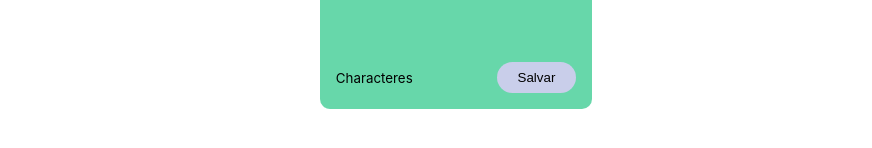
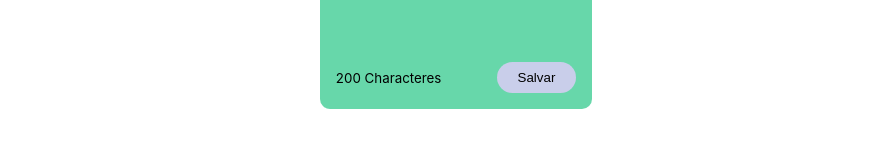
Before and after one commit to diegrp/Notes-List, a React (Create React App) app: page / in a window 1280 px wide. Shown: the part 202-350 px from the top of the page, without its empty margins (184-1056 px from the left). Built offline with nearby package versions, Linux system fonts and the light colour scheme.

Commit message:
Creating handleChange and handleClickSave in add new annotations and note

```diff
--- a/src/components/AddNotes/index.js
+++ b/src/components/AddNotes/index.js
@@ -1,20 +1,44 @@
-import React from 'react'
+import React, { useState } from 'react';
 
 // Componete para adicionar novas anotações
 
 const AddNotes = ({ handleAddNotes }) => {
+
+  // Texto de nova anotação a ser adicionada
+
+  const [ noteText, setNoteText ] = useState('');
+
+  // Quantidade limite de caracteres
+  const characterLimit = 200;
+
+  /* se a quantidade de caracteres for maior ou igual á 0, atualiza nosso estado de acordo com o que estamos digitando */
+  const handleChange = ({ target }) => {
+    if(characterLimit - target.value.length >= 0){
+      setNoteText(target.value);
+    }
+  }
+
+  /* envia se eu tiver algum texto e após o envio limpar o estado */
+  const handleSaveClick = () => {
+    if(noteText.trim().length > 0){
+      handleAddNotes(noteText);
+      setNoteText('');
+    }
+  }
 
   return (
     <div className="note new">
       <textarea
         cols="8"
         rows="10"
+        value={noteText}
+        onChange={handleChange}
         placeholder="Digite uma nova anotação..."
       >
       </textarea>
       <div className="note-footer">
-        <small>Characteres</small>
-        <button className="save">Salvar</button>
+        <small>{characterLimit - noteText.length} Characteres</small>
+        <button className="save" onClick={handleSaveClick}>Salvar</button>
       </div>
     </div>
   )
```
